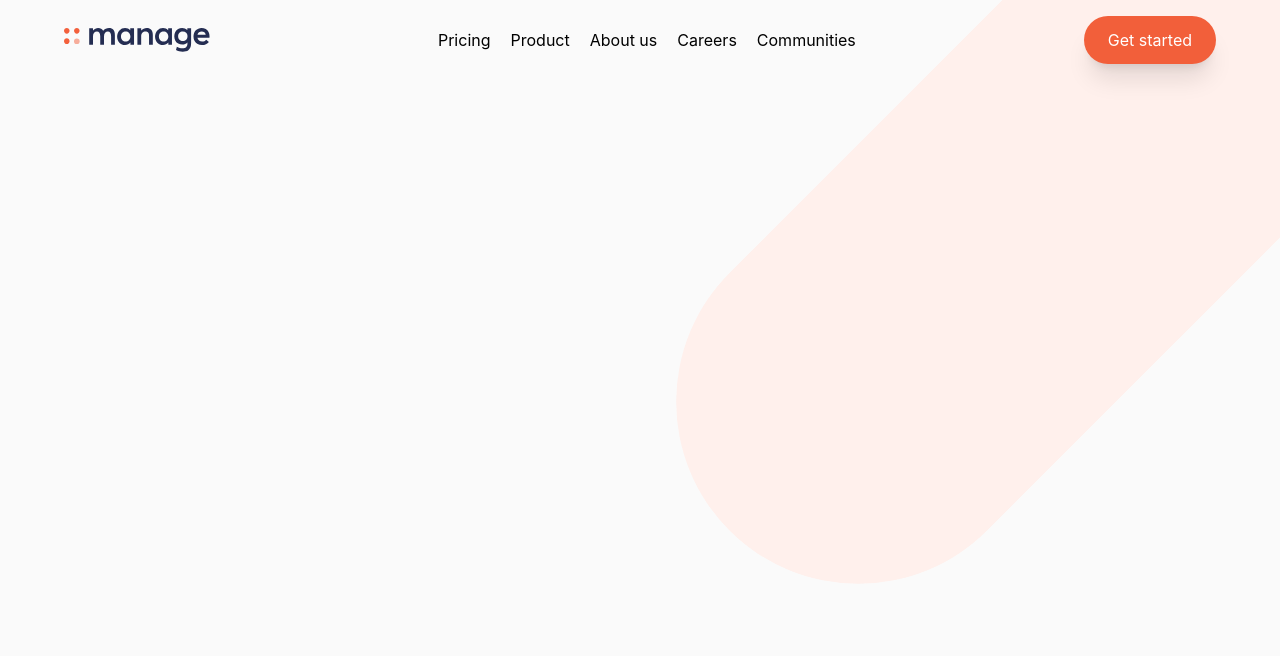
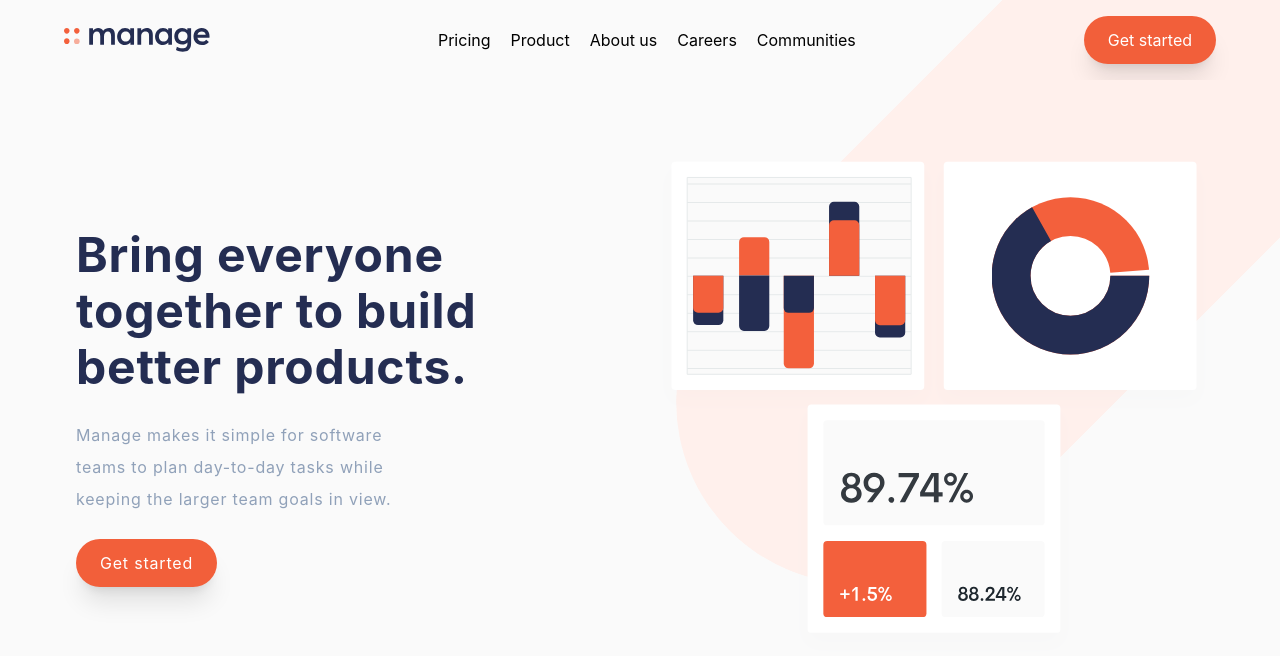
Before and after one commit to jawad-mwadama/manage-landing-page, a React (Vite) app: page / in a window 1280 px wide. Shown: the top 656 px of the page. Built offline with nearby package versions, Linux system fonts and the light colour scheme.

Commit message:
Built Hero section

```diff
--- a/src/App.tsx
+++ b/src/App.tsx
@@ -1,9 +1,10 @@
 import Navbar from "./components/Navbar/Navbar";
 import tabletImg from "./assets/images/bg-tablet-pattern.svg";
+import Hero from "./components/Hero/Hero";
 
 export default function App() {
   return (
-    <div className="rellative min-h-screen bg-gray-50 bg-cover bg-center bg-no-repeat text-base">
+    <div className="relative min-h-screen bg-gray-50 bg-cover bg-center bg-no-repeat text-base">
       <img
         src={tabletImg}
         alt=""
@@ -12,7 +13,9 @@ export default function App() {
       />
       <div className="relative z-10">
         <Navbar />
-        <main></main>
+        <main className="mx-auto w-6xl">
+          <Hero />
+        </main>
       </div>
     </div>
   );
--- /dev/null
+++ b/src/Ui/Button.tsx
@@ -0,0 +1,7 @@
+export default function Button() {
+  return (
+    <button className="rounded-full bg-orange-400 px-6 py-3 text-white shadow-xl">
+      <span>Get started</span>
+    </button>
+  );
+}
--- /dev/null
+++ b/src/components/Hero/Hero.tsx
@@ -0,0 +1,28 @@
+import Button from "../../Ui/Button";
+import illustration from "../../assets/images/illustration-intro.svg";
+
+export default function Hero() {
+  return (
+    <div className="mt-8 flex-col items-center justify-between gap-40 md:mt-12 md:flex md:flex-row lg:mt-18 lg:flex">
+      {/* text sode */}
+      <div className="lh-1 w-110 p-3 tracking-wider">
+        <h2 className="text-5xl/14 font-bold text-blue-950">
+          Bring everyone together to build better products.
+        </h2>
+        <p className="py-6 pr-12 text-base/8 text-slate-400 sm:pr-20">
+          Manage makes it simple for software teams to plan day-to-day tasks
+          while keeping the larger team goals in view.
+        </p>
+        <Button />
+      </div>
+
+      <div className="mx-auto">
+        <img
+          src={illustration}
+          className="h-84 w-auto object-contain lg:h-1/2"
+          alt="metric illustration"
+        />
+      </div>
+    </div>
+  );
+}
--- a/src/components/Navbar/Navbar.tsx
+++ b/src/components/Navbar/Navbar.tsx
@@ -1,4 +1,5 @@
 import logo from "../../assets/images/logo.svg";
+import Button from "../../Ui/Button";
 
 interface NavLink {
   name: string;
@@ -30,7 +31,7 @@ function Navbar() {
   ];
 
   return (
-    <header className="py-4">
+    <header className="overflow-hidden py-4">
       <nav className="mx-auto flex w-6xl items-center justify-between gap-4">
         <img src={logo} className="object-fit h-6" alt="manageLogo" />
         <div>
@@ -45,9 +46,7 @@ function Navbar() {
           </ul>
         </div>
 
-        <button className="rounded-full bg-orange-400 px-6 py-3 text-white shadow-xl">
-          <span>Get started</span>
-        </button>
+        <Button />
       </nav>
     </header>
   );
```
